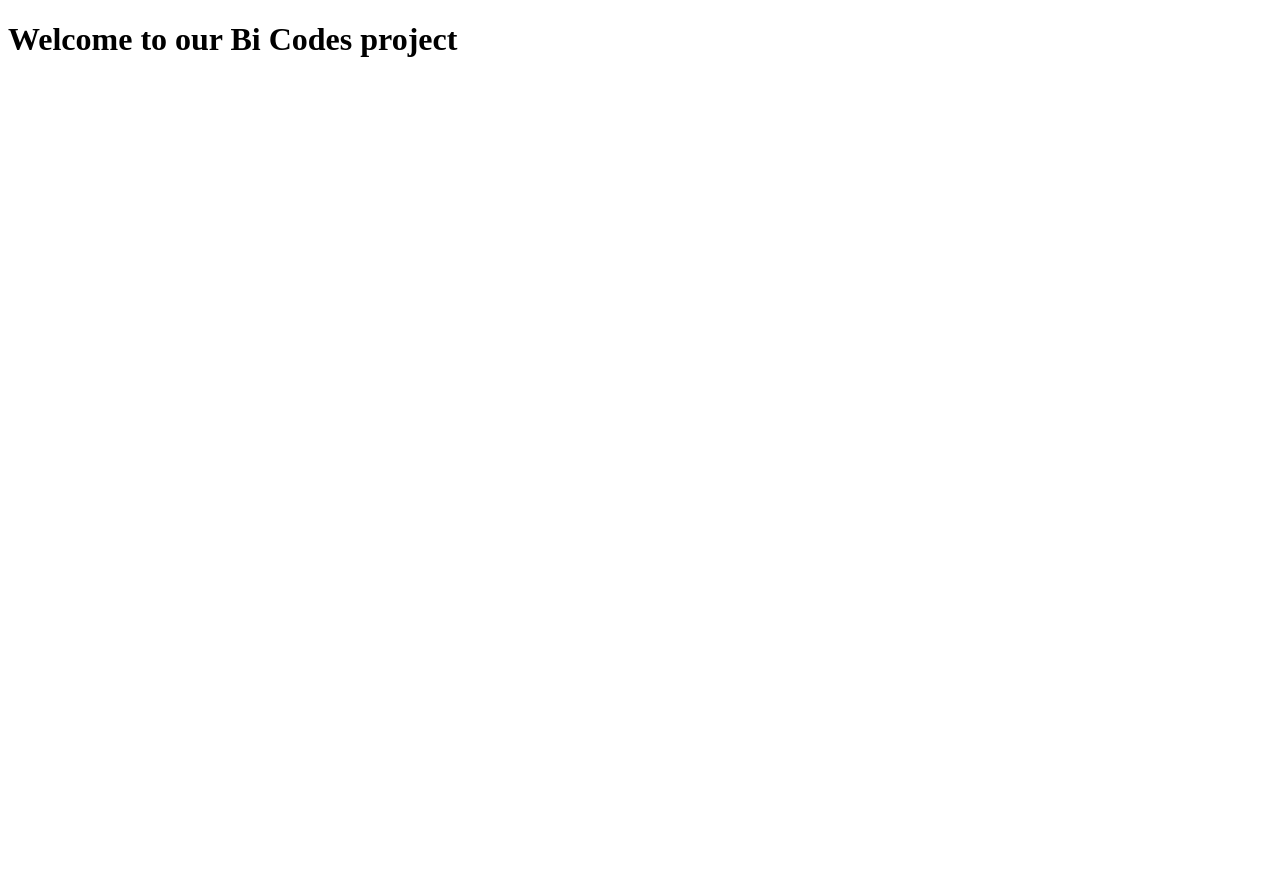
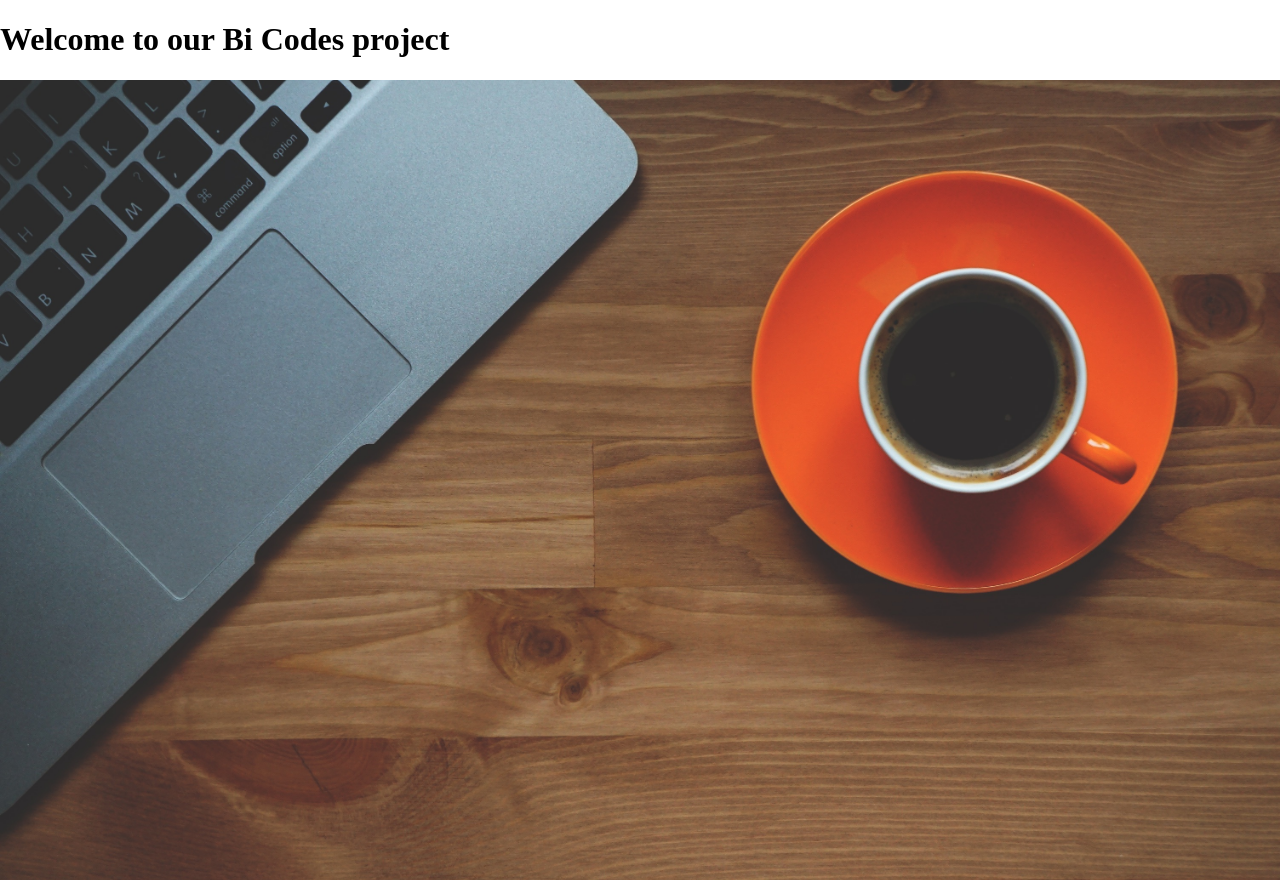
Before and after one commit to eunicehiro/Bi-codes, a plain HTML site: page index.html in a window 1280 px wide. Before the commit the page ends 800 px from the top, so only its background shows below. Drawn offline with Linux system fonts and the light colour scheme.

Commit message:
add image

```diff
--- a/index.html
+++ b/index.html
@@ -5,10 +5,12 @@
     <meta http-equiv="X-UA-Compatible" content="IE=edge">
     <meta name="viewport" content="width=device-width, initial-scale=1.0">
     <title>Document</title>
+    <link rel="stylesheet" href="styles.css">
 </head>
 <body>
     <h1>
         Welcome to our Bi Codes project
     </h1>
+    <img src="laptop.jpg" alt="img" class="banner">
 </body>
 </html>
--- /dev/null
+++ b/styles.css
@@ -0,0 +1,10 @@
+body{
+    padding: 0;
+    margin: 0;
+}
+
+.banner{
+    width: 100%;
+    height: 100vh;
+    object-fit: cover;
+}
```
Also changed, not shown: laptop.jpg (added).
